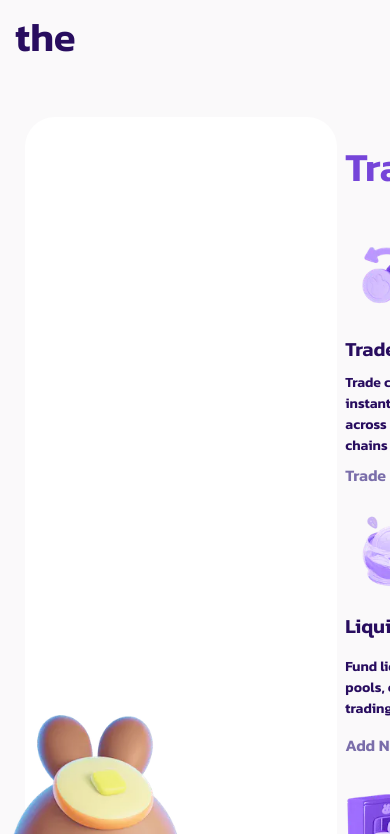
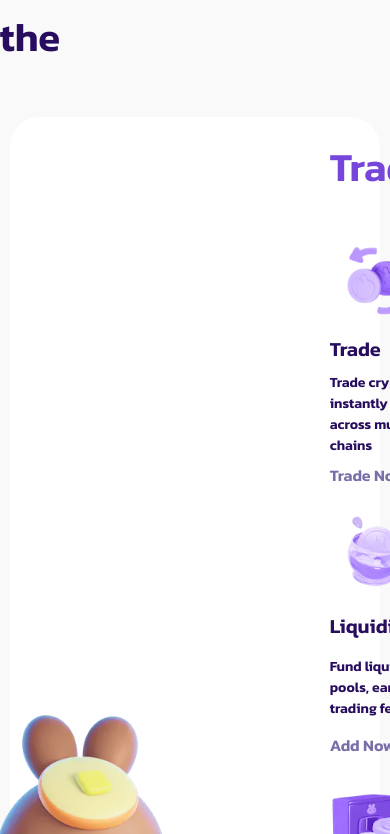
Before and after one commit to fs4-equipo1/pancake-swap, a React (Vite) app: page / in a window 390 px wide. Shown: the part 1610-2444 px from the top of the page. Built offline with nearby package versions, Linux system fonts and the light colour scheme; no server answers.

Commit message:
inicio media queries ecosystem cards

```diff
--- a/src/componentes/EcosystemCard/EcosystemCard.module.scss
+++ b/src/componentes/EcosystemCard/EcosystemCard.module.scss
@@ -179,3 +179,22 @@
   display: flex;
   gap: 6px;
 }
+
+
+@media (max-width: 768px){
+  .discoverEcosystemDark{
+    max-width: 95vw;
+  }
+
+  .discoverEcosystemLight{
+    max-width: 95vw;
+  }
+
+
+
+}
+
+@media (max-width: 425px){
+
+
+}
```
Also changed, not shown: 1 other file (tests, documents, lock files or other folders).
